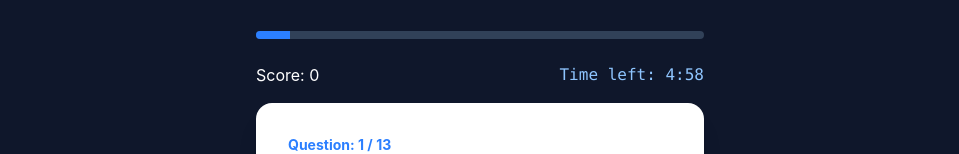
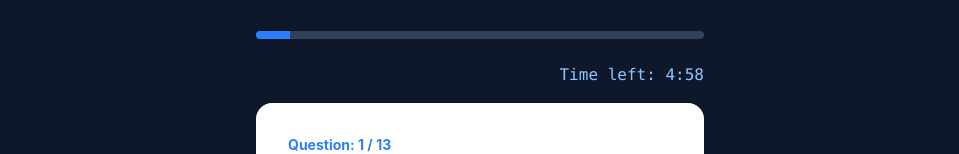
Before and after one commit to w3ravindrachauhan-rgb/INFINITE-QUIZ-APP, a React (Vite) app: page / in a window 1280 px wide. Both pictures are taken after typing "Sample", "name@example.com", "Sample" into the empty fields and a click on the button "Authorize & Start Quiz". Shown: the part 194-348 px from the top of the page, without its empty margins (160-1119 px from the left). Built offline with nearby package versions, Linux system fonts and the light colour scheme.

Commit message:
fix: update score display alignment and comment out score rendering

```diff
--- a/src/App.tsx
+++ b/src/App.tsx
@@ -109,8 +109,8 @@ function App() {
             />
           </div>
 
-              <div className="flex items-center justify-between mb-4 w-full max-w-md text-white">
-            <p>Score: {score}</p>
+              <div className="flex items-center justify-end mb-4 w-full max-w-md text-white">
+            {/*<p>Score: {score}</p>*/}
             <p className="font-mono text-blue-300">
               Time left: {Math.floor(secondsLeft / 60)}:{String(secondsLeft % 60).padStart(2, '0')}
             </p>
```
